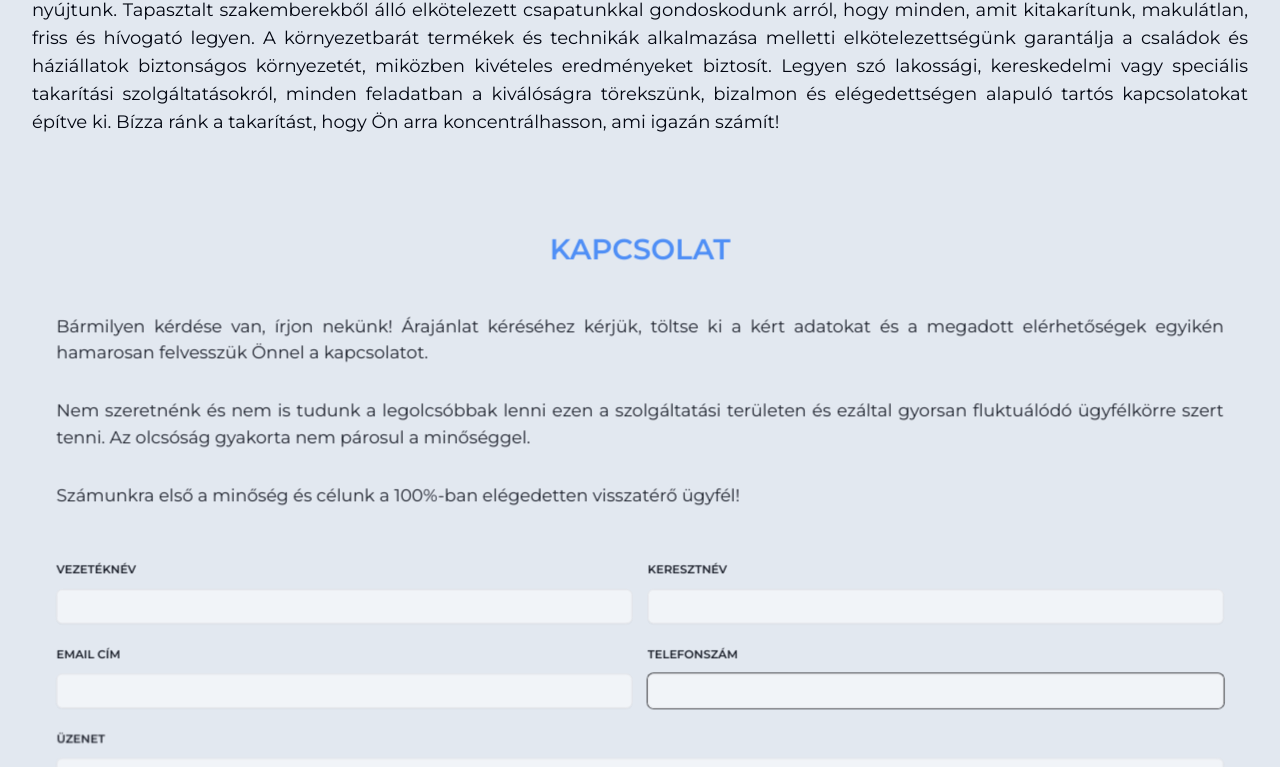
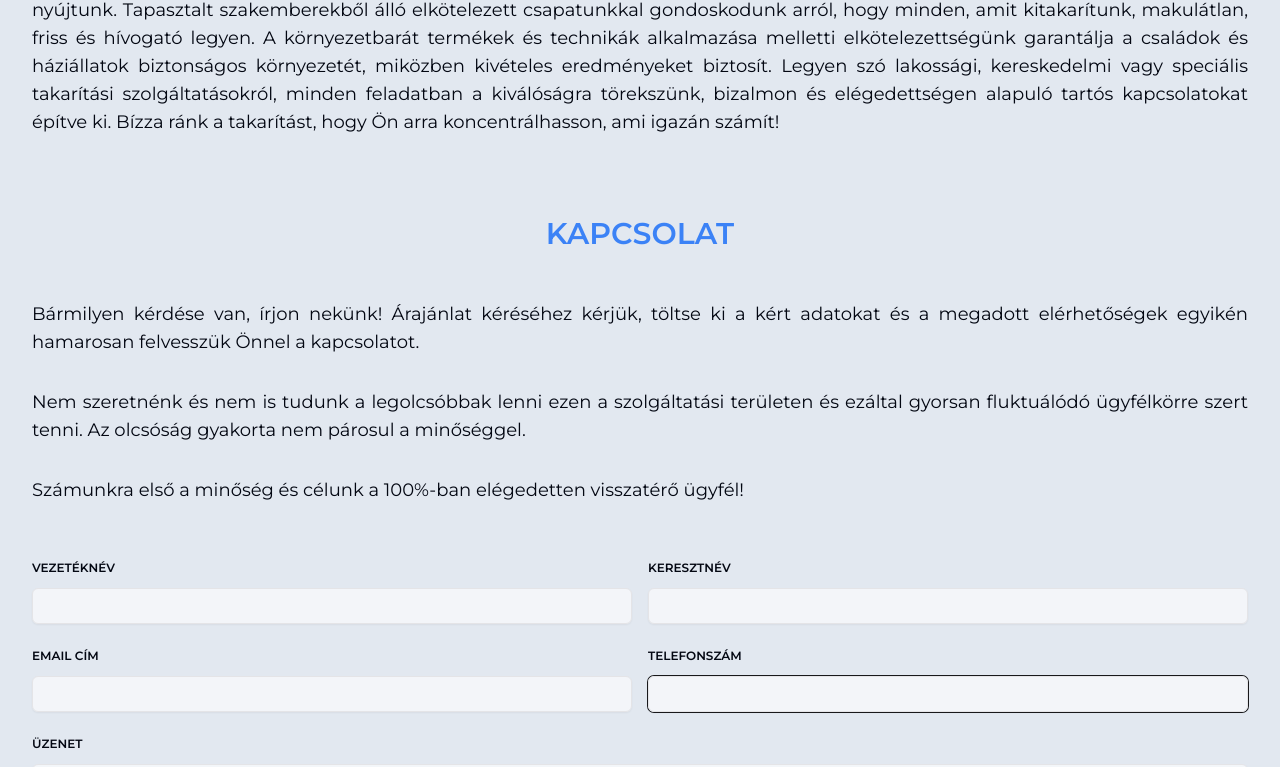
Before and after one commit to skagraun/kada-cleaning, a Next.js app: page / in a window 1280 px wide. Shown: the part 1990-2757 px from the top of the page. Built offline with nearby package versions, Linux system fonts and the light colour scheme.

Commit message:
ref updated

```diff
--- a/components/about.tsx
+++ b/components/about.tsx
@@ -1,27 +1,15 @@
 "use client";
 
-import { useRef } from "react";
-import { useScroll, motion, useTransform } from "framer-motion";
+import { useSectionInView } from "@/lib/hooks";
 
 import SectionHeading from "./section-heading";
 
 const AboutSection = () => {
-  const ref = useRef<HTMLDivElement>(null);
-  const { scrollYProgress } = useScroll({
-    target: ref,
-    offset: ["0 1", "1.25 1"],
-  });
-
-  const scaleProgress = useTransform(scrollYProgress, [0, 1], [0.8, 1]);
-  const opacityProgress = useTransform(scrollYProgress, [0, 1], [0.4, 1]);
+  const { ref } = useSectionInView("Rólunk");
 
   return (
-    <motion.section
+    <section
       ref={ref}
-      style={{
-        scale: scaleProgress,
-        opacity: opacityProgress,
-      }}
       className="md:mt-12 mt-4 md:scroll-mt-20 scroll-mt-16"
       id="rolunk"
     >
@@ -42,7 +30,7 @@ const AboutSection = () => {
           Ön arra koncentrálhasson, ami igazán számít!
         </p>
       </div>
-    </motion.section>
+    </section>
   );
 };
 
--- a/components/contact-form.tsx
+++ b/components/contact-form.tsx
@@ -1,14 +1,16 @@
 "use client";
 
+import { useTransition } from "react";
 import { useForm } from "react-hook-form";
 import { zodResolver } from "@hookform/resolvers/zod";
 import { z } from "zod";
 
 import { Loader2 } from "lucide-react";
 
+import { sendRequestFormAction } from "@/actions/mail";
 import { ContactMeSchema } from "@/lib/validation";
+import { useToast } from "@/hooks/use-toast";
 
-import { useToast } from "@/hooks/use-toast";
 import {
   Form,
   FormControl,
@@ -20,8 +22,6 @@ import {
 import { Input } from "@/components/ui/input";
 import { Textarea } from "@/components/ui/textarea";
 import { Button } from "@/components/ui/button";
-import { useTransition } from "react";
-import { sendRequestFormAction } from "@/actions/mail";
 
 const ContactForm = () => {
   const { toast } = useToast();
--- a/components/contact.tsx
+++ b/components/contact.tsx
@@ -1,28 +1,16 @@
 "use client";
 
-import { useRef } from "react";
-import { useScroll, motion, useTransform } from "framer-motion";
+import { useSectionInView } from "@/lib/hooks";
 
 import SectionHeading from "./section-heading";
 import ContactForm from "./contact-form";
 
 const ContactSection = () => {
-  const ref = useRef<HTMLDivElement>(null);
-  const { scrollYProgress } = useScroll({
-    target: ref,
-    offset: ["0 1", "1.25 1"],
-  });
-
-  const scaleProgress = useTransform(scrollYProgress, [0, 1], [0.8, 1]);
-  const opacityProgress = useTransform(scrollYProgress, [0, 1], [0.4, 1]);
+  const { ref } = useSectionInView("Kapcsolat");
 
   return (
-    <motion.section
+    <section
       ref={ref}
-      style={{
-        scale: scaleProgress,
-        opacity: opacityProgress,
-      }}
       className="md:mt-12 mt-4 md:scroll-mt-20 scroll-mt-16"
       id="kapcsolat"
     >
@@ -48,7 +36,7 @@ const ContactSection = () => {
           <ContactForm />
         </div>
       </div>
-    </motion.section>
+    </section>
   );
 };
 
--- a/components/hero.tsx
+++ b/components/hero.tsx
@@ -2,6 +2,7 @@
 
 import { useEffect, useState } from "react";
 import Image from "next/image";
+import Link from "next/link";
 import { motion } from "framer-motion";
 import Autoplay from "embla-carousel-autoplay";
 
@@ -13,12 +14,11 @@ import {
   CarouselContent,
   CarouselItem,
 } from "@/components/ui/carousel";
-import { Button } from "./ui/button";
+import { Button } from "@/components/ui/button";
 
 import carouselImg01 from "@/public/heroesImg/001.png";
 import carouselImg02 from "@/public/heroesImg/002.png";
 import carouselImg03 from "@/public/heroesImg/003.png";
-import Link from "next/link";
 
 const HeroSection = () => {
   const [api, setApi] = useState<CarouselApi>();
@@ -39,7 +39,7 @@ const HeroSection = () => {
   const { ref } = useSectionInView("Kezdőlap");
 
   return (
-    <section ref={ref} id="home" className="scroll-mt-96">
+    <section ref={ref} id="kezdolap" className="scroll-mt-96">
       <div className="flex items-center justify-center">
         <div className="relative w-full md:pt-0 pt-[3.5rem]">
           <motion.div
--- a/components/service.tsx
+++ b/components/service.tsx
@@ -4,6 +4,7 @@ import React from "react";
 
 import { services } from "@/lib/data";
 import { useSectionInView } from "@/lib/hooks";
+
 import SectionHeading from "./section-heading";
 import Services from "./services";
 
--- a/lib/data.ts
+++ b/lib/data.ts
@@ -1,7 +1,7 @@
 export const links = [
   {
     name: "Kezdőlap",
-    hash: "#home",
+    hash: "#kezdolap",
   },
   {
     name: "Szolgáltatások",
```
